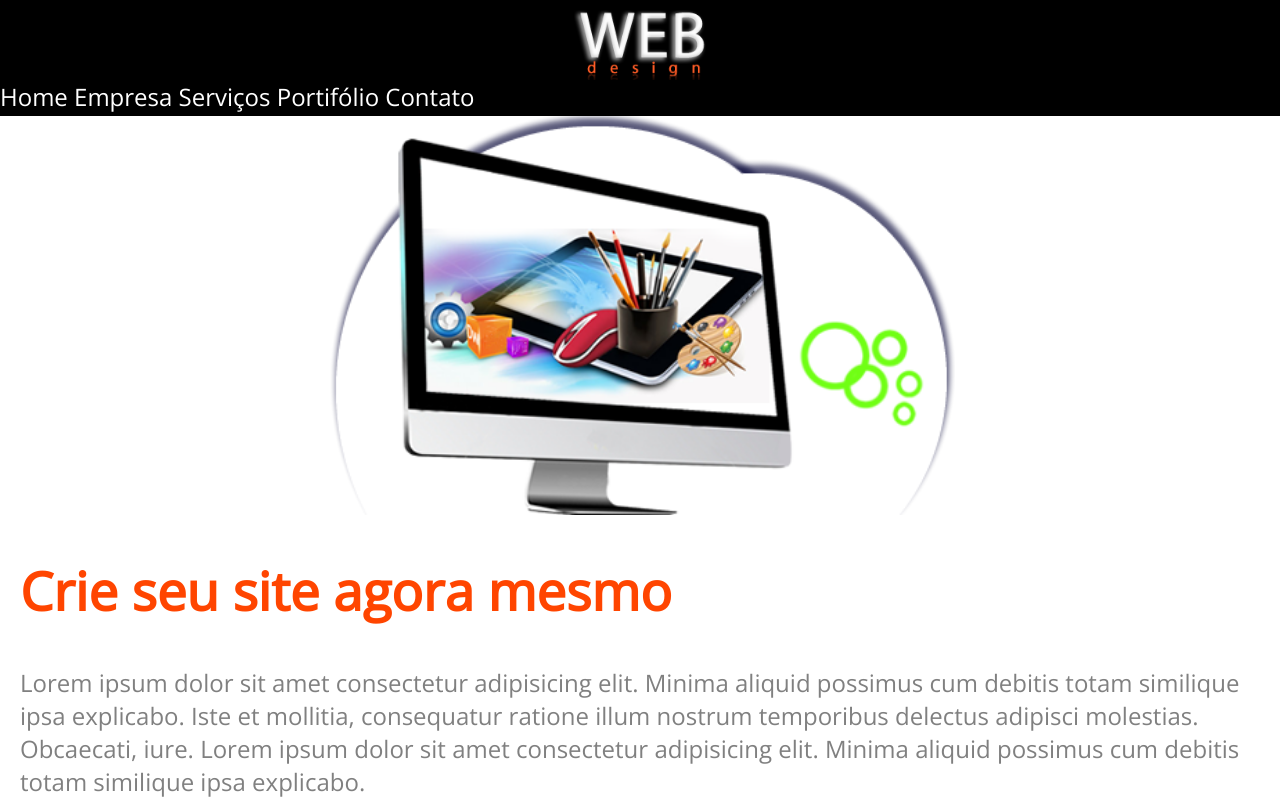
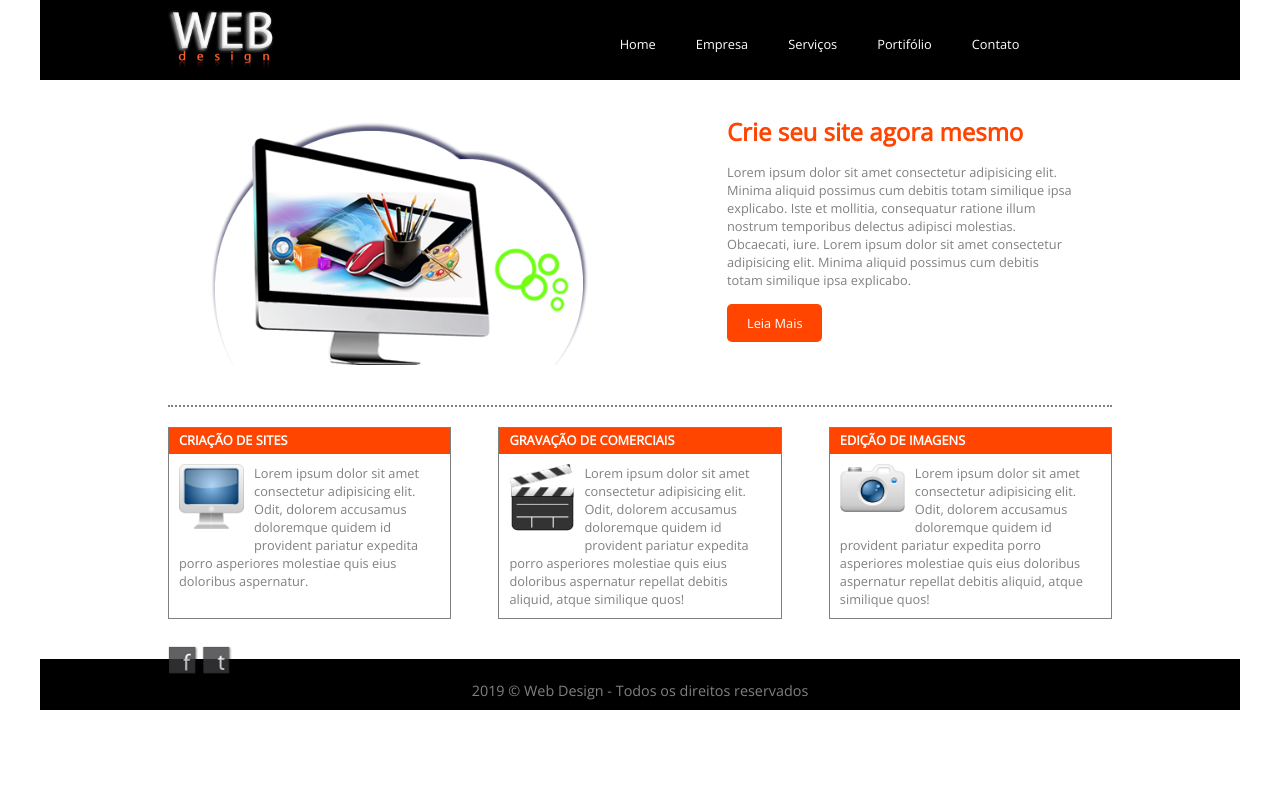
Before and after one commit to cafecompython/senai, a plain HTML site: page index.html in a window 1280 px wide. Shown: the top 801 px of the page. Drawn offline with nearby package versions, Linux system fonts and the light colour scheme.

Commit message:
Update estilos.css

```diff
--- a/css/estilos.css
+++ b/css/estilos.css
@@ -1,73 +1,87 @@
-@import url("https://fonts.googleapis.com/css?family=Open+Sans");
+@import url('https://fonts.googleapis.com/css?family=Open+Sans');
 
 /* Reset de propriedades */
-
 * {
     margin: 0;
     padding: 0;
     box-sizing: border-box;
 }
 
+body {
+    font-family: 'Open Sans', sans-serif;
+    color: grey;
+    scroll-behavior: smooth;
+}
+
 /* Mobile First - CSS do mobile */
 
-body {
-  color: gray;
-  font-family: "Open Sans", Verdana, Geneva, Tahoma, sans-serif;
-}
-
+/* ********************CABEÇALHO************** */
 header {
     display: flex;
+    justify-content: space-between;
     position: relative;
-  justify-content: space-between;
     padding: 5px 5px 0 5px;
     background-color: black;
 }
-
+header #topo {
+    visibility: hidden;
+    width: 0;
+}
 header i {
-  font-size: 2rem; /*32px*/
+    font-size: 2rem;
     color: white;
-}
-
-header label {
-  padding-top: 5px;
+    cursor: pointer;
 }
 
 header img {
-  margin-right: calc(50% - 44.15px);
-  height: 50px;
+    height: 56px;
+    margin-right: calc(50% - (97px / 2 ) );
 }
 
-#menu {
-  display: none;
-}
+header input { display: none; }
 
 header input:checked ~ nav {
     display: flex;
+    left: 0;
 }
 
 header nav {
-  display: none;
+    display: flex;
     flex-direction: column;
     position: absolute;
-  padding-bottom: 3px;
-  top: 55px;
-  left: 0px;
+    top: 60px;
+    left: -100%;
     width: 100%;
-  align-items: center;
+    padding: 0 10% 5px 10%;
     background-color: black;
+    transition: left .7s;
 }
 
-header a {
+header nav a {
+    color: white;
     text-align: center;
     text-decoration: none;
-  color: white;
-  width: 90%;
+    transition: padding-left .2s;
 }
 
-header a:hover {
+header nav a:hover {
+    padding-left: 10px;
+    color: orange;
     background-color: orangered;
-  border-radius: 5px;
+    border-radius: 3px;
 }
+
+header nav label {
+    text-align: right;
+    color: orangered;
+    opacity: 0;
+    transition: opacity 1s;
+    transition-delay: .5s;
+}
+header input:checked ~ nav>label {
+    opacity: 1;
+}
+/* ********************MAIN************** */
 
 main {
     padding-top: 15px;
@@ -75,17 +89,15 @@ main {
     padding-left: 10px;
 }
 
+/* ********************SESSÃO PRINCIPAL************** */
 #sessao-principal {
-  display: flex;
-  flex-direction: column;
-  /* padding: 0px 5px; */
-  border-bottom: 1.5px dotted grey;
+    padding-bottom: 15px;
+    border-bottom: 2px dotted grey;
 }
 
 #sessao-principal figure {
     display: flex;
     justify-content: center;
-  /* padding: 15px 0; */
 }
 
 #sessao-principal figure img {
@@ -98,55 +110,63 @@ article {
 }
 
 #sessao-principal article h1 {
-  color: orangered;
+    width: 80%;
     margin-top: 15px;
     font-size: 1.5rem;
-  width: 80%;
+    color: orangered;
 }
 
-#sessao-principal p {
+#sessao-principal article p {
+    width: 90%;
     margin-top: 15px;
-  width: 90%;
 }
 
-#sessao-principal a {
+#sessao-principal article a {
+    display: inline-block;
+    margin-top: 15px;
+    padding: 10px 20px;
     text-decoration: none;
-  display: inline-block;
-  padding: 10px;
-  margin: 15px 0px;
-  text-align: center;
     background-color: orangered;
     color: white;
     border-radius: 5px;
+
 }
 
-#produtos {
-  margin-top: 15px;
-  border: 1px solid gray;
+/* ********************SESSÃO PRODUTOS************** */
+#produtos { margin-top: 15px; }
+
+#produtos article { border: 1px solid grey; }
+
+#produtos article h2 {
+    padding-right: 10px;
+    padding-left: 10px;
+    /* para estudo do line height
+       - gerando padding top e bottom através
+       da altura da linha
+    */
+    line-height: 2rem;
+    font-size: 0.8rem;
+    text-transform: uppercase;
+    background-color: orangered;
+    color: white;
 }
 
-#produtos article h2 {
-  background-color: orangered;
-  color: white;
-  padding-left: 10px;
-  text-transform: uppercase;
-  font-size: 0.9rem;
-  line-height: 1.2rem;
-}
-
-#produtos img {
+#produtos article img {
     float: left;
     margin: 10px;
 }
 
-#produtos p {
+#produtos article p {
     padding: 10px;
 }
 
+/* ********************SESSÃO PRODUTOS************** */
 footer {
+    position: relative;
+    margin-top: 25px;
+    padding-left: 5px;
+    padding-bottom: 15px;
     background-color: black;
-  margin-top: 20px;
-  padding-left: 5px;
 }
 
 footer img {
@@ -155,34 +175,30 @@ footer img {
 }
 
 footer p {
+    width: 80%;
+    margin: 0 auto;
+    font-size: 0.7rem;
     text-align: center;
-  font-size: 0.8rem;
-  margin: 0 auto;
-  width: 80%;
 }
 
-/* ---------------- Tablet ---------------- */
-@media screen and (min-width: 768px) {
-  /* Header */
-  header {
-    padding: 10px 10px 0 10px;
-  }
+/* Tablets */
+@media screen and (min-width: 768px){
 
-  header i {
-    font-size: 3rem;
-  }
+/* ********************HEADER************** */
+    header { padding: 10px 10px 0 10px; }
+
+    header i { font-size: 3rem; }
 
     header img {
         height: 75px;
-    margin-right: calc(50% - (132px / 2));
+        margin-right: calc(50% - (132px / 2 ) );
     }
 
-  header nav {
-    font-size: 1.5rem;
-    top: 80px;
-  }
+    header nav { top: 80px; }
 
-  /* Principal */
+    header nav a { font-size: 1.5rem; }
+
+    /* ********************MAIN************** */
     main {
         padding-right: 20px;
         padding-left: 20px;
@@ -194,7 +210,7 @@ footer p {
     }
 
     #sessao-principal figure img {
-    height: 415px;
+        height: 410px;
         margin-left: -50px;
     }
 
@@ -204,33 +220,31 @@ footer p {
         font-size: 3.3rem;
     }
 
-  #sessao-principal p {
+    #sessao-principal article p {
         width: 100%;
+        margin-top: 40px;
         font-size: 1.5rem;
-    margin-top: 40px;
     }
 
-  #sessao-principal a {
+    #sessao-principal article a {
+        margin-top: 40px;
         padding: 20px 50px;
-    margin-top: 40px;
         font-size: 1.2rem;
     }
 
-  /* Produtos */
+    /**************SESSÃO PRODUTOS***********/
+    #produtos { margin-top: 40px; }
 
-  #produtos {
-    margin-top: 40px;
-  }
     #produtos article h2 {
         padding-right: 20px;
+        padding-left: 20px;
         font-size: 1.5rem;
         line-height: 3rem;
-    margin-bottom: 20px;
     }
 
-  #procutos article img {
+    #produtos article img {
+        margin: 20px;
         width: 90px;
-    margin: 20px;
     }
 
     #produtos article p {
@@ -238,6 +252,7 @@ footer p {
         font-size: 1.5rem;
     }
 
+    /* footer */
     footer {
         margin-top: 40px;
         padding-left: 10px;
@@ -256,27 +271,137 @@ footer p {
     }
  }
 
-@media only screen and (min-width: 992px) {
-  figure {
-    display: flex;
-    justify-self: left;
+ /* Desktop */
+@media screen and (min-width: 992px){
+    header, main, footer {
+        padding-left: 10%;
+        padding-right: 10%;
     }
-  header i {
-    display: none !important;
-    /* font-size: 2rem;
-    color: white; */
+    header {
+        padding-bottom: 10px;
+        padding-top: 0;
     }
+
+    header label {
+        display: none;
+    }
+
+    header img{
+        height: 60px;
+        margin-top: 10px;
+    }
+
     header nav {
-    display: inline;
+        flex-direction: row;
+        justify-content: flex-start;
+        position: static;
+        margin-left: -80px;
+        padding: 0;
+        /* border: 1px solid red; */
     }
 
     header nav a {
-    text-decoration: none;
+        font-size: .8rem;
+        padding: 35px 20px 10px 20px;
+        /* border: 1px solid white; */
+    }
+
+    header nav a:hover {
         color: white;
+        padding-left: 20px;
+        border-radius: 0px 0px 8px 8px;
     }
-  header nav a:hover {
-    background-color: #eb5929;
-    padding: 8% 0px;
-    border-radius: 0 0 5px 5px;
+
+    #sessao-principal {
+        display: flex;
+        justify-content: space-between;
+        margin-top: 20px;
+        border-width: 2px;
+    }
+
+    #sessao-principal figure {
+        width: 50%;
+        min-width: 480px;
+    }
+
+    #sessao-principal figure img { height: 250px; }
+
+    #sessao-principal article {
+        width: 40%;
+        min-width: 385px;
+    }
+
+    #sessao-principal article h1 {
+        margin-top: 0;
+        font-size: 1.5rem;
+    }
+
+    #sessao-principal article p {
+        width: 90%;
+        margin-top: 15px;
+        font-size: 0.8rem;
+    }
+
+    #sessao-principal article a {
+        font-size: 0.8rem;
+        margin-top: 15px;
+        padding: 10px 20px;
+    }
+
+    #produtos {
+        display: flex;
+        flex-direction: row;
+        justify-content: space-between;
+        margin-top: 20px;
+    }
+
+    #produtos article { width: 33%; }
+
+    #produtos article h2 {
+        padding: 0 10px;
+        font-size: 0.8rem;
+        line-height: 1.6rem;
+    }
+
+    #produtos article img {
+        width: 65px;
+        margin: 10px;
+    }
+
+    #produtos article p {
+        padding: 10px;
+        font-size: 0.8rem;
+    }
+
+    footer {
+        padding-bottom: 10px;
+    }
+
+    footer img {
+        width: 30px;
+        margin-top: -20px;
+    }
+
+    footer p {
+        font-size: 0.9rem;
     }
 }
+
+@media screen and (min-width: 1200px){
+    header, main, footer {
+        max-width: 1200px;
+        padding-left: 10%;
+        padding-right: 10%;
+        margin-left: auto;
+        margin-right: auto;
+    }
+
+    #sessao-principal figure  {
+        min-width: 480px;
+    }
+
+    #produtos article {
+        width: 30%;
+        min-width: 278px;
+    }
+}
```
Lines whose indentation alone changed are shown as unchanged.
